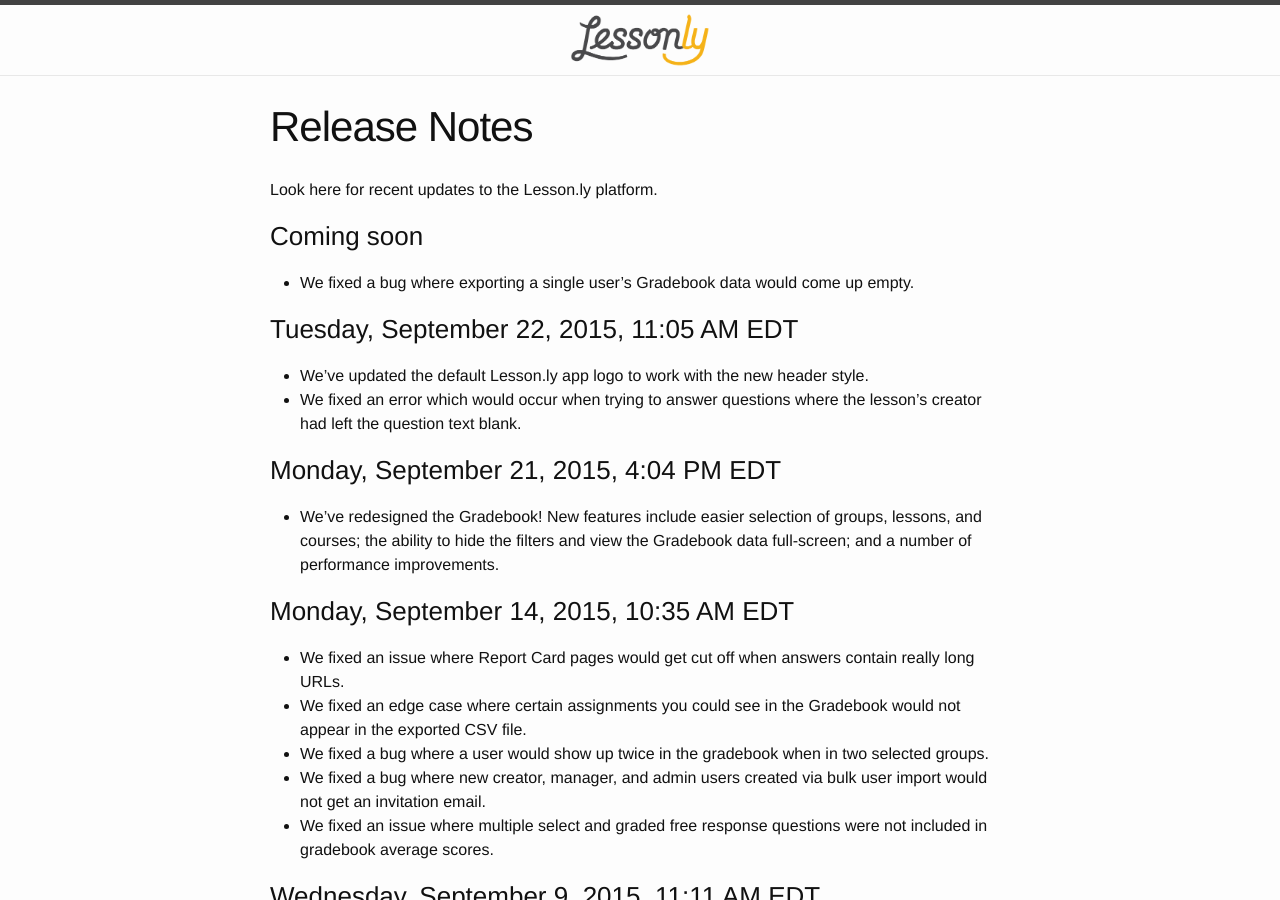
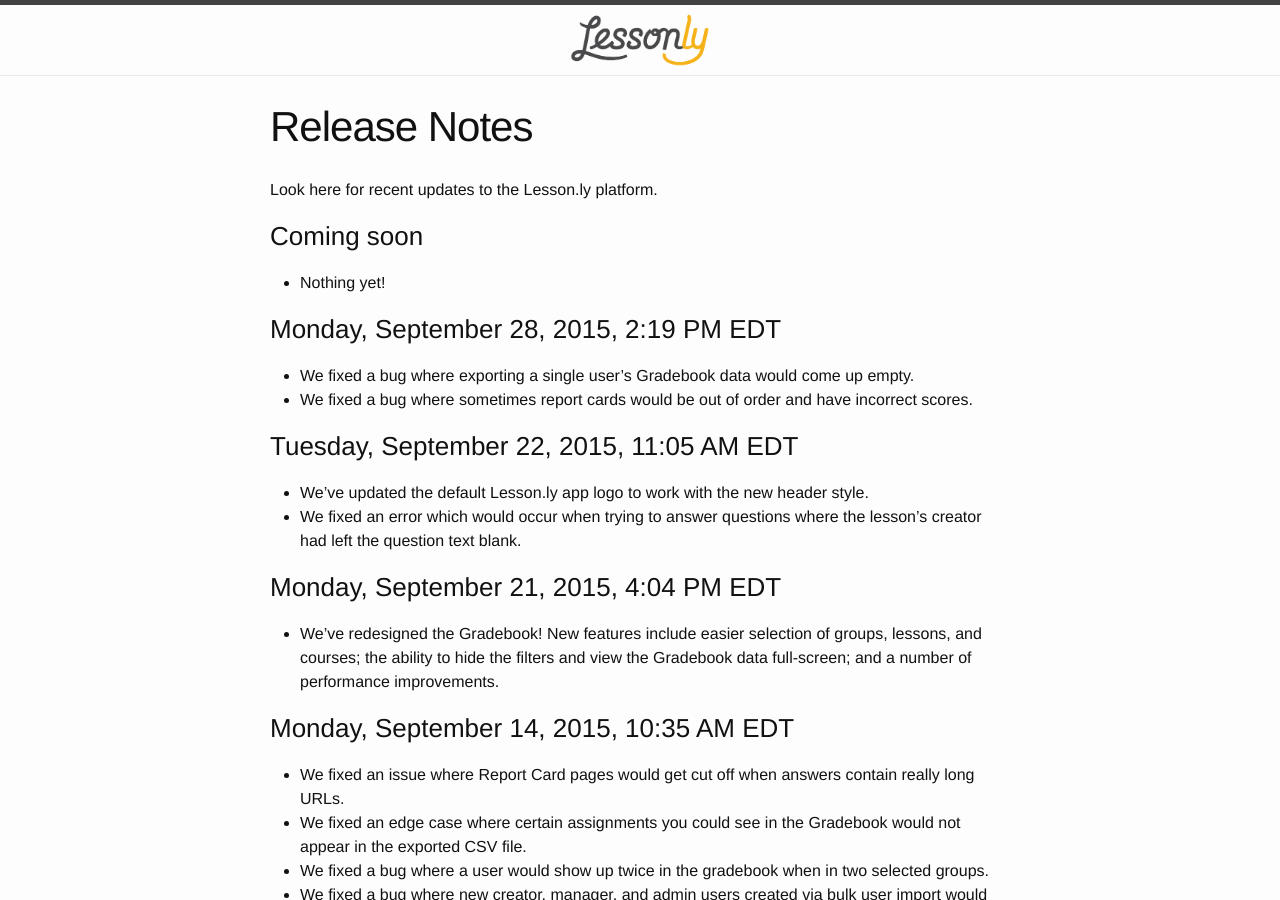
Before and after one commit to isabella232/lessonly.github.io, a Jekyll site: the page built from release-notes.md, in a window 1280 px wide and 900 px high. Built offline with Jekyll 4.4.1, drawn with Linux system fonts in a browser that asks for light colours.

Commit message:
New release!

```diff
--- a/release-notes.md
+++ b/release-notes.md
@@ -8,7 +8,12 @@
 
 ### Coming soon
 
+- Nothing yet!
+
+### Monday, September 28, 2015, 2:19 PM EDT
+
 - We fixed a bug where exporting a single user's Gradebook data would come up empty.
+- We fixed a bug where sometimes report cards would be out of order and have incorrect scores.
 
 ### Tuesday, September 22, 2015, 11:05 AM EDT
 
```
